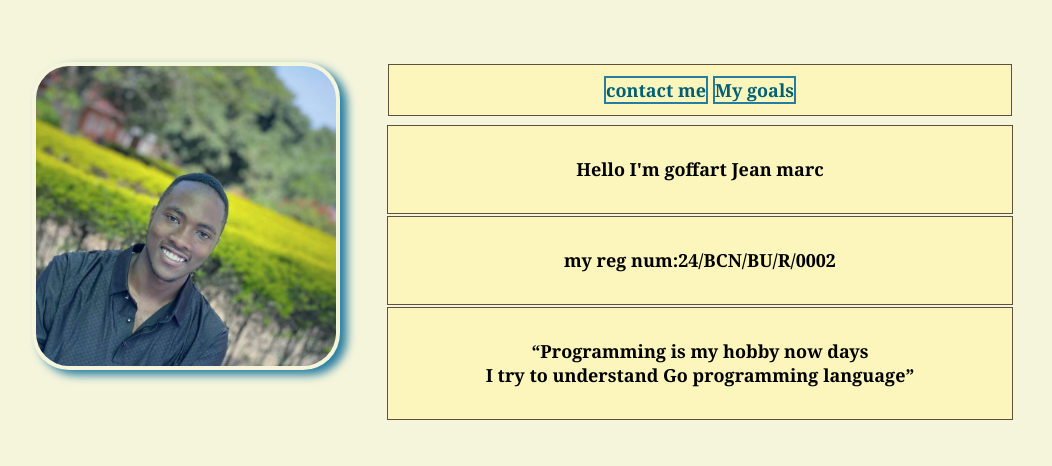
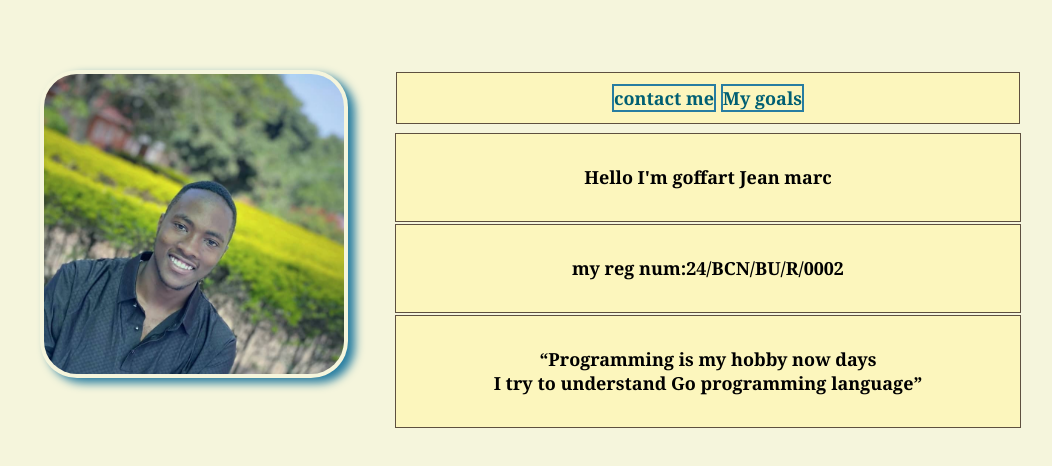
Before and after one commit to goffart-web/goffart_external.css, a plain HTML site: page index.html in a window 1280 px wide. Shown: the part 138-604 px from the top of the page, without its empty margins (168-1220 px from the left). Drawn offline with Linux system fonts and the light colour scheme.

Commit message:
Update index.html

```diff
--- a/index.html
+++ b/index.html
@@ -1,4 +1,5 @@
 <!DOCTYPE html>
+<!-- THIS PROJECT EXPRESS MY SELF -->
 <html lang="en">
 <head>
     <meta name="type" content="blogging">
@@ -11,7 +12,7 @@
     <title>Profile/page</title>
     <style>
         body{
-            padding: 15%;
+            padding: 200px ;
         }
    img{
             height:300px;
@@ -63,8 +64,6 @@
     font-size: 18px;
     font-weight: 600;
 margin-left: 30%;}
-
-
     </style>
 </head>
 <body>
```
